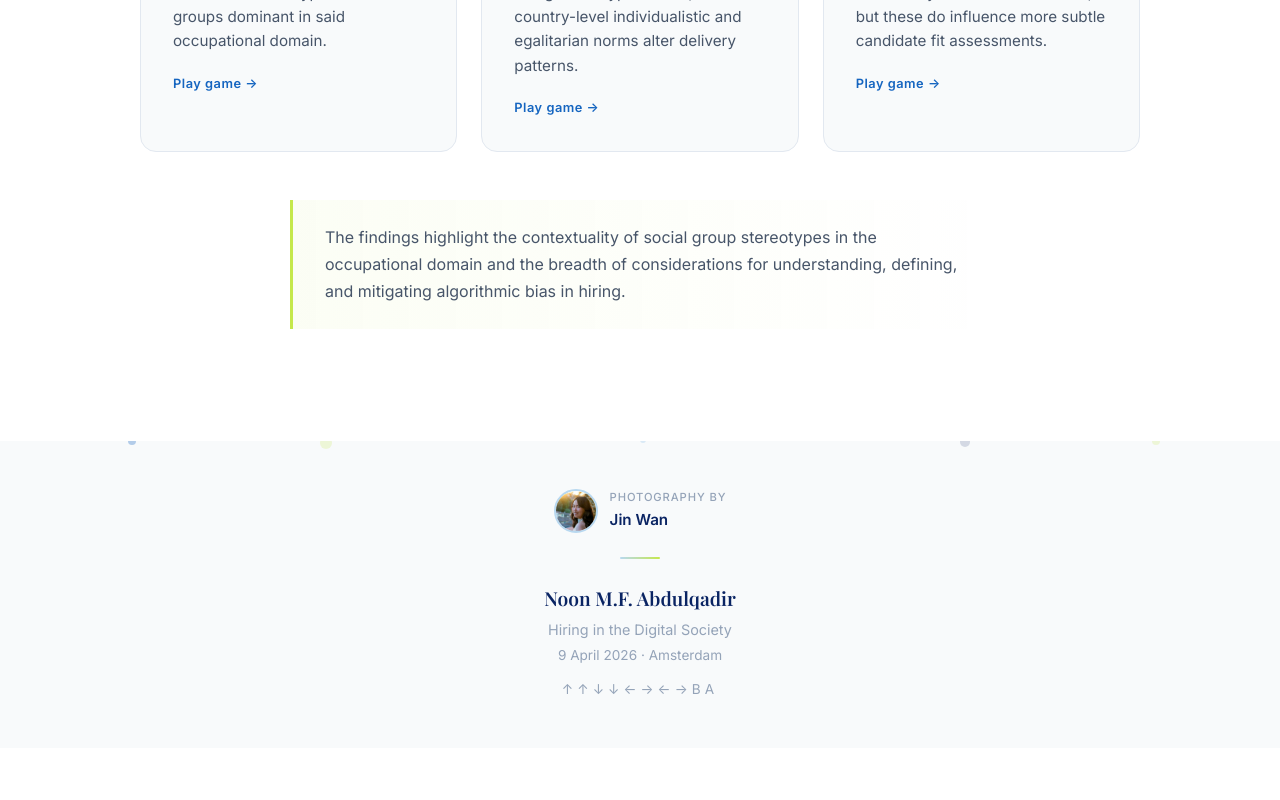
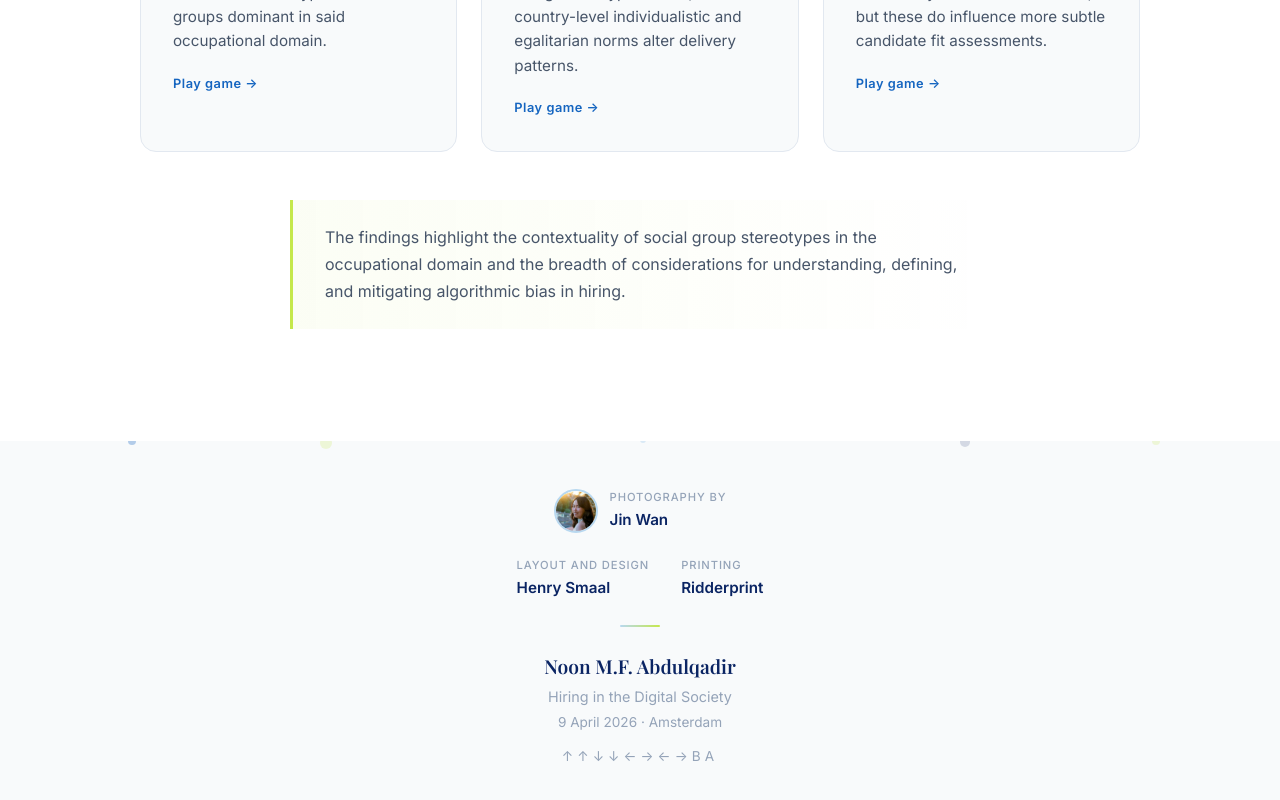
Before and after one commit to noon-abdulqadir/defense-noon, a Vue app: page / in a window 1280 px wide. Shown: the part 4547-5347 px from the top of the page. Before the commit the page ends 5295 px from the top, so only its background shows below. Built offline with nearby package versions, Linux system fonts and the light colour scheme; no server answers; a web font is replaced by a local one.

Commit message:
Add layout/design and printing credits to footer
Co-Authored-By: Claude Sonnet 4.6 <noreply@anthropic.com>

```diff
--- a/src/components/FooterSection.vue
+++ b/src/components/FooterSection.vue
@@ -28,6 +28,17 @@ const jinWanSrc = import.meta.env.BASE_URL + 'jin-wan.jpg'
         <div class="photo-info">
           <span class="photo-label">Photography by</span>
           <span class="photo-name">Jin Wan</span>
+        </div>
+      </div>
+
+      <div class="credits-row">
+        <div class="credit-item">
+          <span class="photo-label">Layout and design</span>
+          <span class="photo-name"><a href="https://www.persoonlijkproefschrift.nl" target="_blank" rel="noopener" class="credit-link">Henry Smaal</a></span>
+        </div>
+        <div class="credit-item">
+          <span class="photo-label">Printing</span>
+          <span class="photo-name"><a href="https://www.ridderprint.nl" target="_blank" rel="noopener" class="credit-link">Ridderprint</a></span>
         </div>
       </div>
 
@@ -135,6 +146,28 @@ const jinWanSrc = import.meta.env.BASE_URL + 'jin-wan.jpg'
   color: var(--navy);
 }
 
+.credits-row {
+  display: flex;
+  justify-content: center;
+  gap: 2rem;
+  margin-bottom: 1.5rem;
+  flex-wrap: wrap;
+}
+
+.credit-item {
+  text-align: left;
+}
+
+.credit-link {
+  color: var(--navy);
+  text-decoration: none;
+}
+
+.credit-link:hover {
+  text-decoration: underline;
+  color: var(--blue);
+}
+
 .footer-divider {
   width: 40px;
   height: 2px;
```
